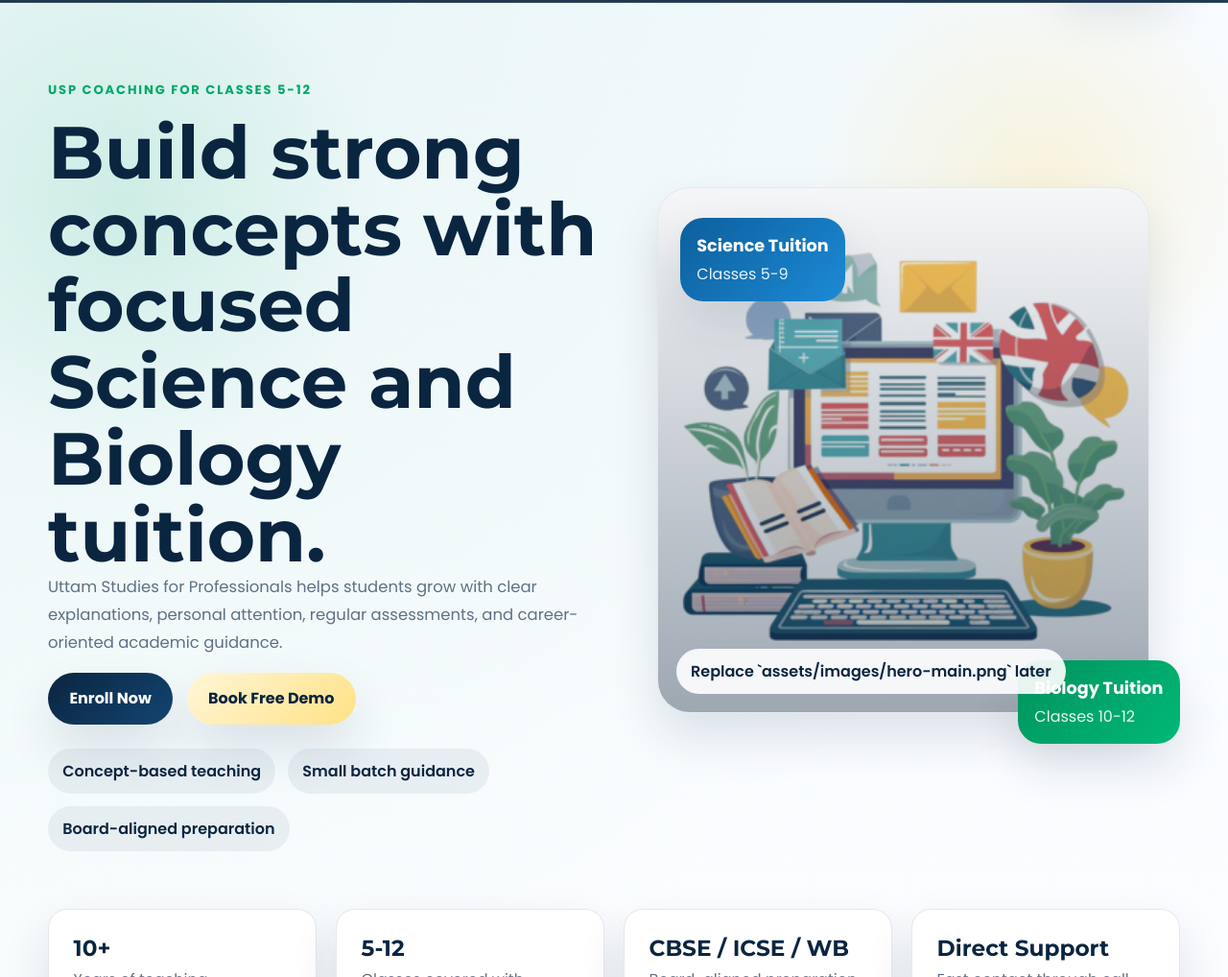
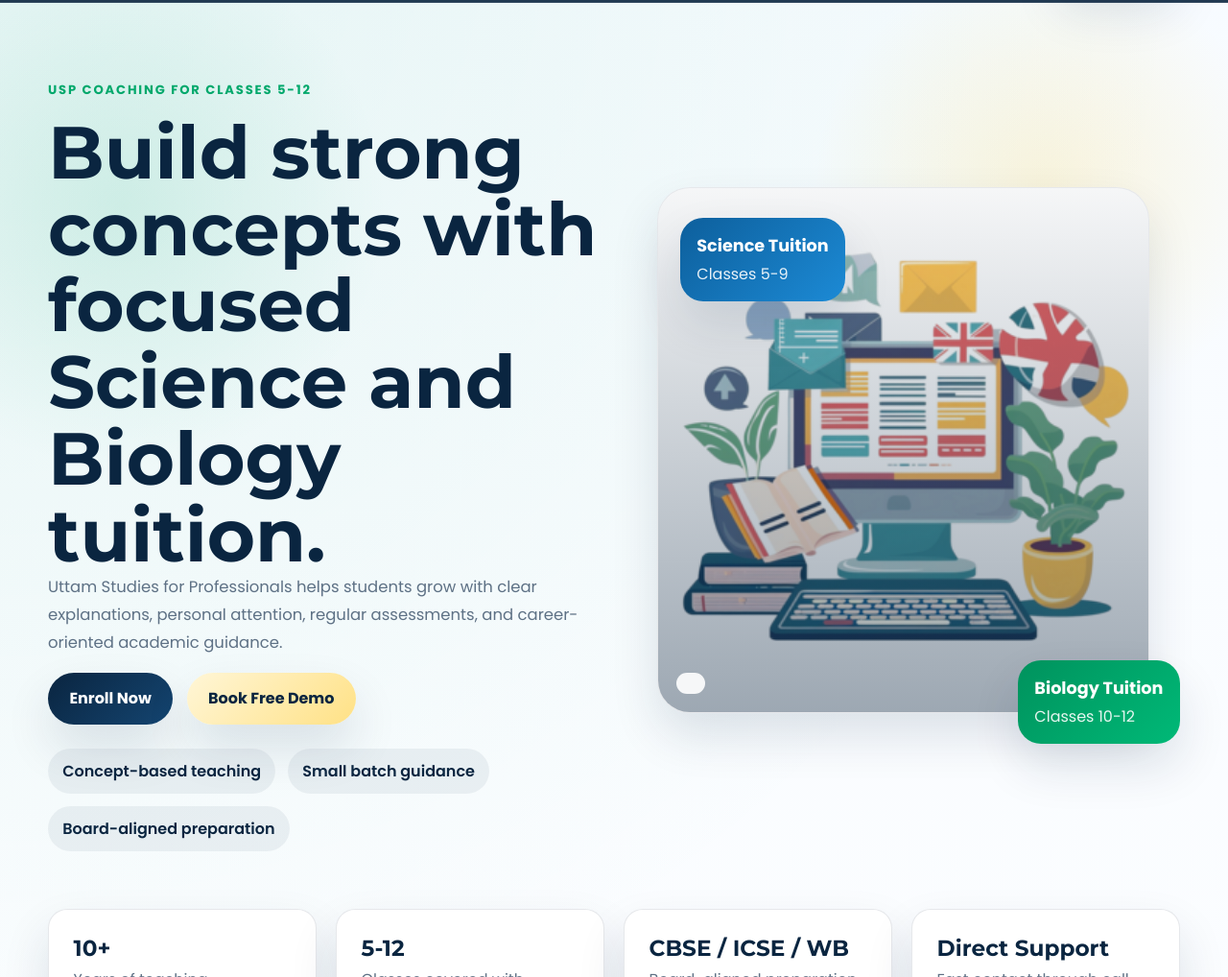
Before and after one commit to pronabroy936-debug/USP, a plain HTML site: page index.html in a window 1280 px wide. Shown: the part 82-1100 px from the top of the page at 96% size. Drawn offline with Linux system fonts and the light colour scheme.

Commit message:
2nd commi

```diff
--- a/index.html
+++ b/index.html
@@ -40,7 +40,7 @@
         <div class="hero-media reveal">
           <div class="hero-photo-card">
             <img src="assets/images/hero-main.png" alt="USP classroom main visual">
-            <div class="hero-photo-note">Replace `assets/images/hero-main.png` later</div>
+            <div class="hero-photo-note"></div>
           </div>
           <div class="hero-floating-card card-accent-blue">
             <strong>Science Tuition</strong>
```
